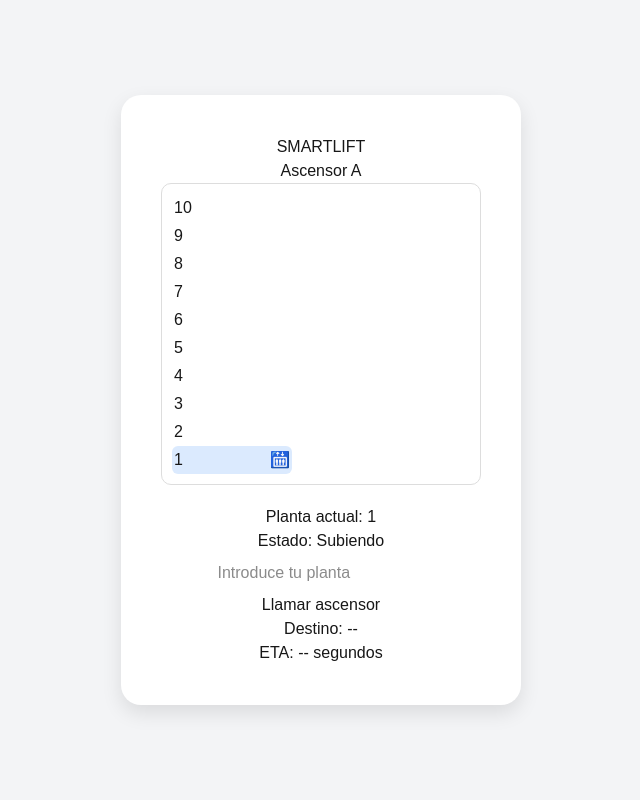
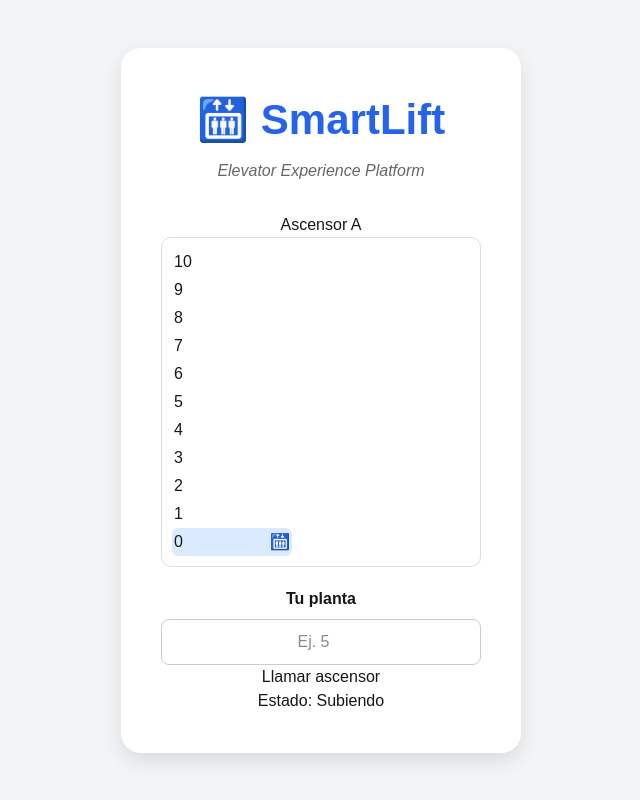
Before and after one commit to Mirene12/smartlift, a Next.js app: page / in a window 1280 px wide. Shown: the whole page, without its empty margins (319-959 px from the left). Built offline with nearby package versions, Linux system fonts and the light colour scheme.

Commit message:
v0.6 un único ascensor

```diff
--- a/app/page.tsx
+++ b/app/page.tsx
@@ -3,7 +3,7 @@
 import { useEffect, useState } from "react";
 
 export default function Home() {
-  const [floor, setFloor] = useState(1);
+  const [floor, setFloor] = useState(0);
   const [direction, setDirection] = useState("Subiendo");
   const [requestedFloor, setRequestedFloor] = useState("");
   const [message, setMessage] = useState("");
@@ -43,7 +43,7 @@ useEffect(() => {
   return () => clearInterval(interval);
 
 }, [targetFloor])
-const floors = [10, 9, 8, 7, 6, 5, 4, 3, 2, 1];
+const floors = [10, 9, 8, 7, 6, 5, 4, 3, 2, 1, 0];
 
   return (
     <main
@@ -65,7 +65,29 @@ const floors = [10, 9, 8, 7, 6, 5, 4, 3, 2, 1];
           textAlign: "center",
         }}
       >
-        <h1>SMARTLIFT</h1>
+        <div>
+          <h1
+            style={{
+              color: "#2563eb",
+              fontSize: "42px",
+              fontWeight: "bold",
+              marginBottom: "8px",
+            }}
+          >
+            🛗 SmartLift
+          </h1>
+
+          <p
+            style={{
+              fontStyle: "italic",
+              color: "#666",
+              marginTop: "0",
+              marginBottom: "30px",
+            }}
+          >
+            Elevator Experience Platform
+          </p>
+        </div>
 
         <h2>Ascensor A</h2>
         <div
@@ -100,20 +122,37 @@ const floors = [10, 9, 8, 7, 6, 5, 4, 3, 2, 1];
           ))}
         </div>
 
-        <p>Planta actual: {floor}</p>
-
-        <p>Estado: {direction}</p>
+        <div
+          style={{
+            display: "flex",
+            flexDirection: "column",
+            gap: "8px",
+            width: "100%",
+          }}
+        >
+          <label
+            style={{
+              fontWeight: "bold",
+            }}
+          >
+            Tu planta
+          </label>
 
           <input
             type="number"
-        placeholder="Introduce tu planta"
+            placeholder="Ej. 5"
             value={requestedFloor}
             onChange={(e) => setRequestedFloor(e.target.value)}
             style={{
-          padding: "8px",
+              padding: "10px",
               fontSize: "16px",
+              borderRadius: "8px",
+              border: "1px solid #ccc",
+              textAlign: "center",
             }}
           />
+        </div>
+
         <button
         onClick={() => {
         const selectedFloor = Number(requestedFloor);
@@ -125,15 +164,36 @@ const floors = [10, 9, 8, 7, 6, 5, 4, 3, 2, 1];
         >
         Llamar ascensor
         </button>
-        <p>Destino: {targetFloor ?? "--"}</p>
 
-        <p>ETA: {eta} segundos</p>
+        <p>Estado: {direction}</p>
+
+        {targetFloor !== null && !hasArrived && (
+        <>
+          <p>
+            🟦 Ascensor A asignado
+          </p>
+
+          <p>
+            🚀 ETA: {eta} segundos
+          </p>
+
+          <p>
+            📍 Destino: Planta {targetFloor}
+          </p>
+        </>
+      )}
 
         {hasArrived && (
-        <p style={{ color: "green" }}>
-          ✅ Ascensor ha llegado
+        <p
+          style={{
+            color: "#22c55e",
+            fontWeight: "bold",
+          }}
+        >
+          ✅ Ascensor disponible en tu planta.
         </p>
         )}
+
       </div>
     </main>
   );
```
Lines whose indentation alone changed are shown as unchanged.
